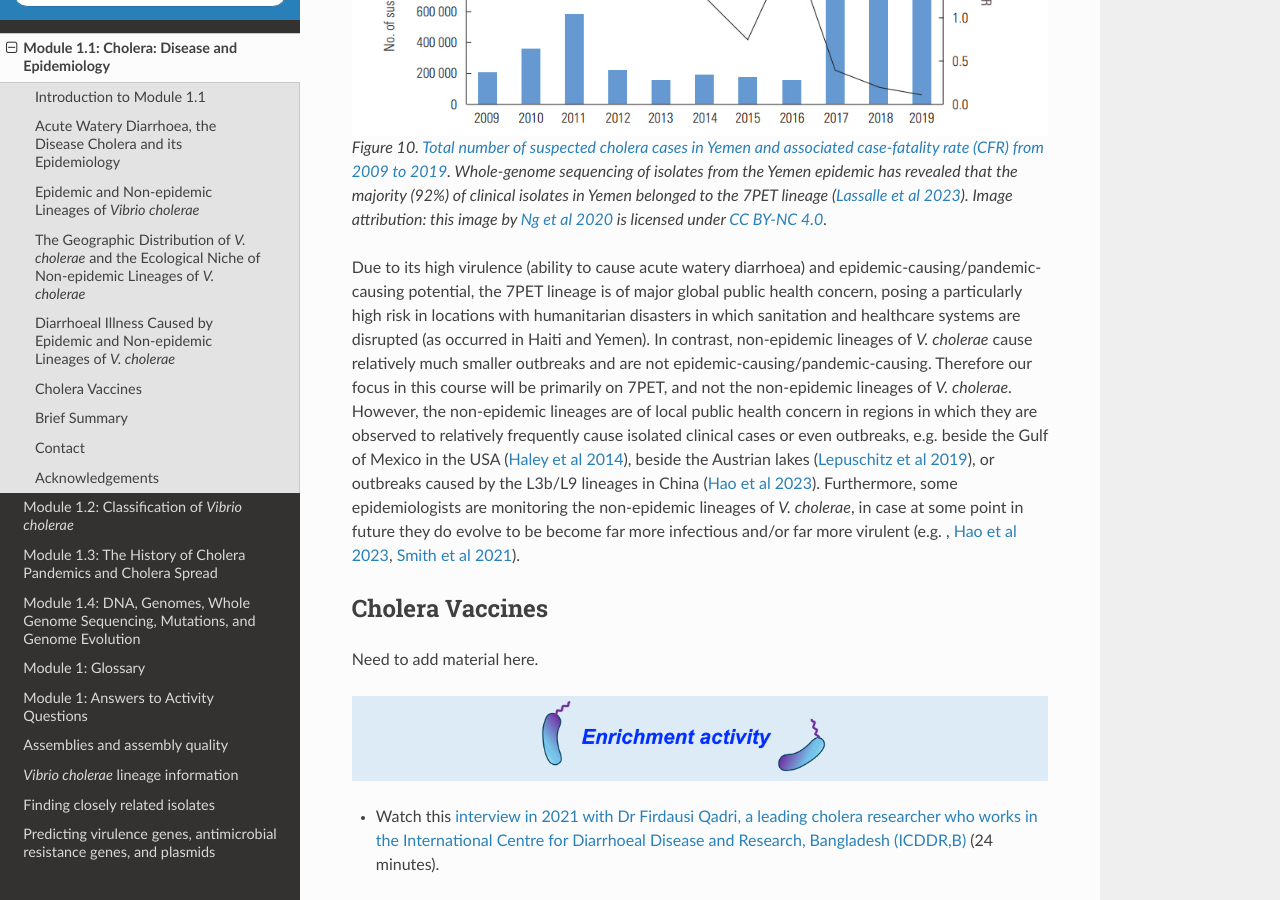
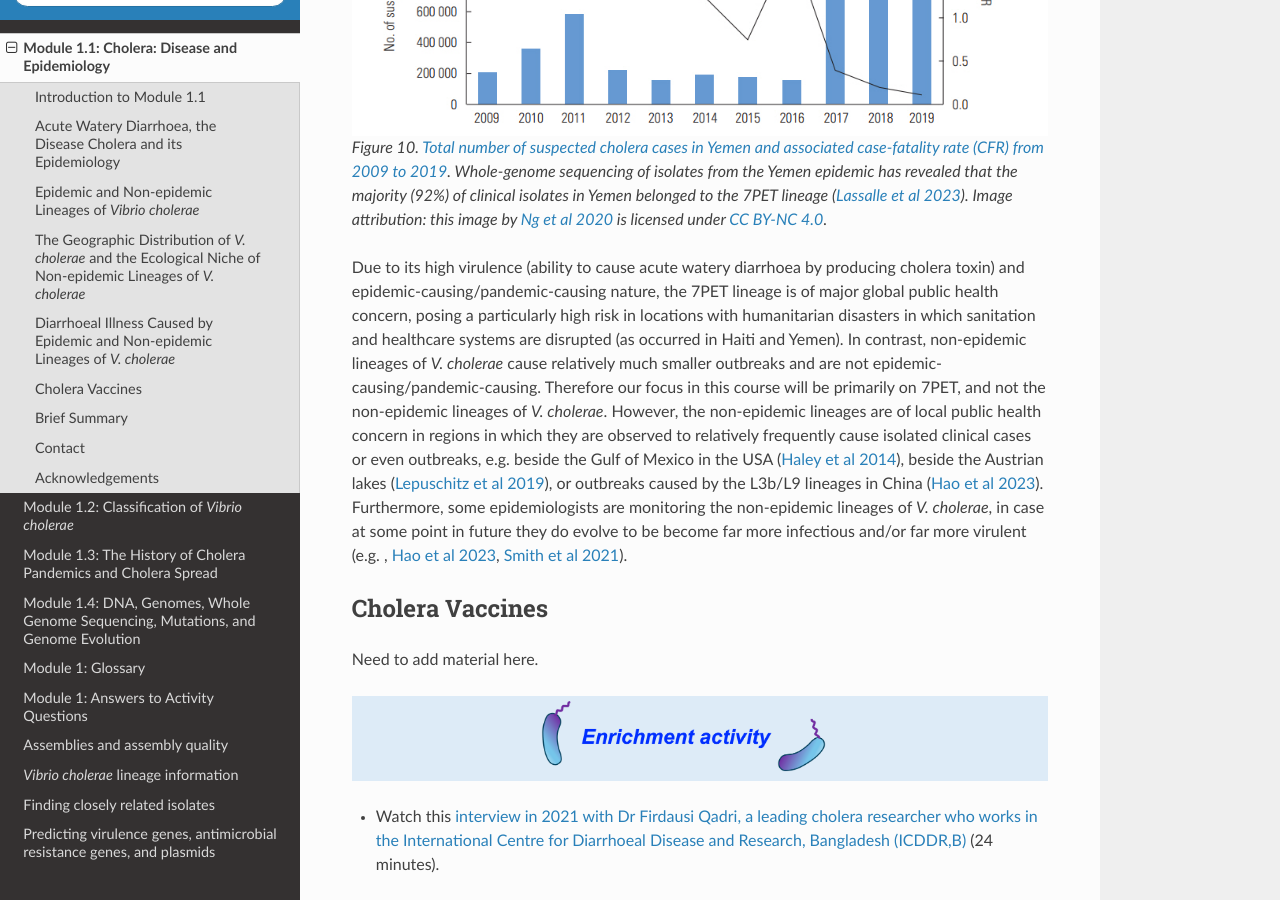
Before and after one commit to avrilcoghlan/cholerabook, a Sphinx documentation site: the page built from docs/source/vibriogenomes.rst, in a window 1280 px wide and 900 px high, scrolled down 10999 px. Built offline with Sphinx 7.4.7 and the Read the Docs theme 2.0.0, drawn with Linux system fonts in a browser that asks for light colours.

Commit message:
Update vibriogenomes.rst

```diff
--- a/docs/source/vibriogenomes.rst
+++ b/docs/source/vibriogenomes.rst
@@ -385,7 +385,8 @@ approximately 2.5 million suspected cholera cases and appproximately 4000 deaths
 
 .. _Lassalle et al 2023: https://pubmed.ncbi.nlm.nih.gov/37770747/
 
-Due to its high virulence (ability to cause acute watery diarrhoea) and epidemic-causing/pandemic-causing potential, the 7PET lineage is of major global public health concern,
+Due to its high virulence (ability to cause acute watery diarrhoea by producing cholera toxin) and
+epidemic-causing/pandemic-causing nature, the 7PET lineage is of major global public health concern,
 posing a particularly high risk in locations with humanitarian disasters in which sanitation and healthcare systems are disrupted (as occurred in Haiti and Yemen).
 In contrast, non-epidemic lineages of *V. cholerae* cause relatively much smaller outbreaks and are not epidemic-causing/pandemic-causing.
 Therefore our focus in this course will be primarily on 7PET, and not the non-epidemic lineages of *V. cholerae*.
```
